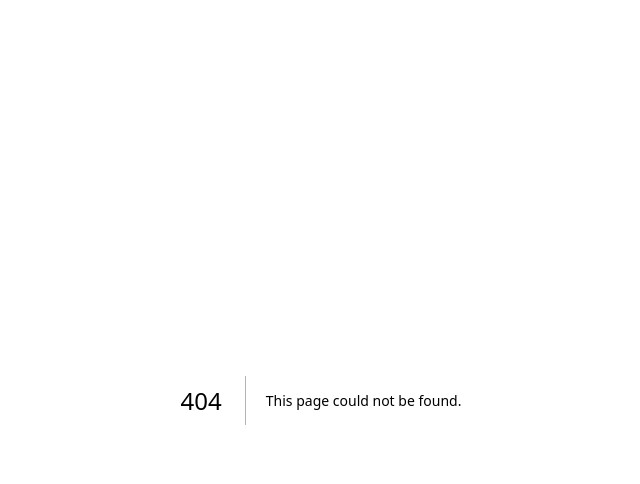
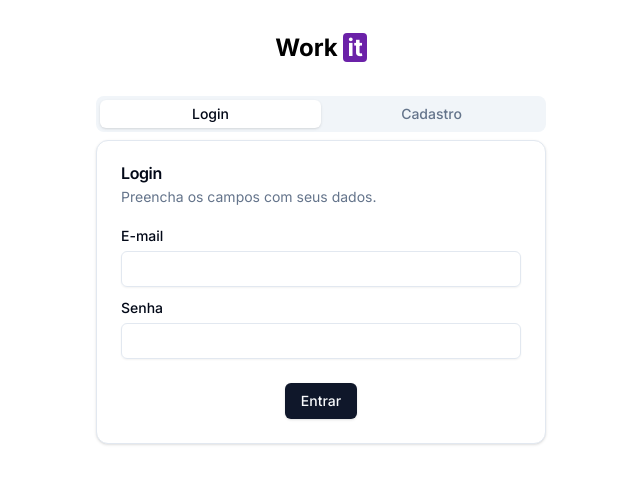
Before and after one commit to igorVtermions/work-it, a Next.js app: page /login in a window 1280 px wide. Before the commit this address had no page. Shown: the top 484 px of the page, without its empty margins (319-959 px from the left). Built offline with nearby package versions, Linux system fonts and the light colour scheme.

Commit message:
feat: criando página de Login e Cadastro

```diff
--- /dev/null
+++ b/app/login/page.tsx
@@ -0,0 +1,97 @@
+import React from 'react'
+import { Button } from "@/components/ui/button"
+import {
+  Card,
+  CardContent,
+  CardDescription,
+  CardFooter,
+  CardHeader,
+  CardTitle,
+} from "@/components/ui/card"
+import { Input } from "@/components/ui/input"
+import { Label } from "@/components/ui/label"
+import {
+  Tabs,
+  TabsContent,
+  TabsList,
+  TabsTrigger,
+} from "@/components/ui/tabs"
+
+import type { Metadata } from 'next'
+
+export const metadata: Metadata = {
+  title: 'Work It - Entrar',
+  description: 'Organize sua equipe na melhor plataforma do mercado - Work It',
+}
+
+export default function Login() {
+  return (
+    <section className='flex items-center justify-center w-full pt-8 flex-col'>
+      <h1 className="text-black font-bold text-2xl mb-8">Work <span className="text-white bg-purple-800 rounded-sm px-1">it</span></h1>
+      <Tabs defaultValue="login" className="w-[320px] md:w-[450px]">
+        <TabsList className="grid w-full grid-cols-2">
+          <TabsTrigger value="login">Login</TabsTrigger>
+          <TabsTrigger value="cadastro">Cadastro</TabsTrigger>
+        </TabsList>
+        <TabsContent value="login">
+          <Card>
+            <CardHeader className='pb-4'>
+              <CardTitle>Login</CardTitle>
+              <CardDescription>
+                Preencha os campos com seus dados.
+              </CardDescription>
+            </CardHeader>
+            <form>
+              <CardContent className="space-y-2">
+                <div className="space-y-1">
+                  <Label htmlFor="email">E-mail</Label>
+                  <Input id="email" required />
+                </div>
+                <div className="space-y-1">
+                  <Label htmlFor="senha">Senha</Label>
+                  <Input id="senha" type='password' required />
+                </div>
+              </CardContent>
+              <CardFooter>
+                <Button className='mx-auto'>Entrar</Button>
+              </CardFooter>
+            </form>
+          </Card>
+        </TabsContent>
+        <TabsContent value="cadastro">
+          <Card>
+            <CardHeader>
+              <CardTitle>Cadastro</CardTitle>
+              <CardDescription>
+                Preencha os campos para criar uma conta.
+              </CardDescription>
+            </CardHeader>
+            <form>
+              <CardContent className="space-y-2">
+                <div className="space-y-1">
+                  <Label htmlFor="name">Nome</Label>
+                  <Input id="name" type="text" required />
+                </div>
+                <div className="space-y-1">
+                  <Label htmlFor="email">E-mail</Label>
+                  <Input id="email" type="text" required />
+                </div>
+                <div className="space-y-1">
+                  <Label htmlFor="password">Senha</Label>
+                  <Input id="password" type="password" required />
+                </div>
+                <div className="space-y-1">
+                  <Label htmlFor="secondPassword">Confirmar senha</Label>
+                  <Input id="secondPassword" type="password" required />
+                </div>
+              </CardContent>
+              <CardFooter>
+                <Button className='mx-auto'>Cadastrar</Button>
+              </CardFooter>
+            </form>
+          </Card>
+        </TabsContent>
+      </Tabs>
+    </section>
+  )
+}
```
